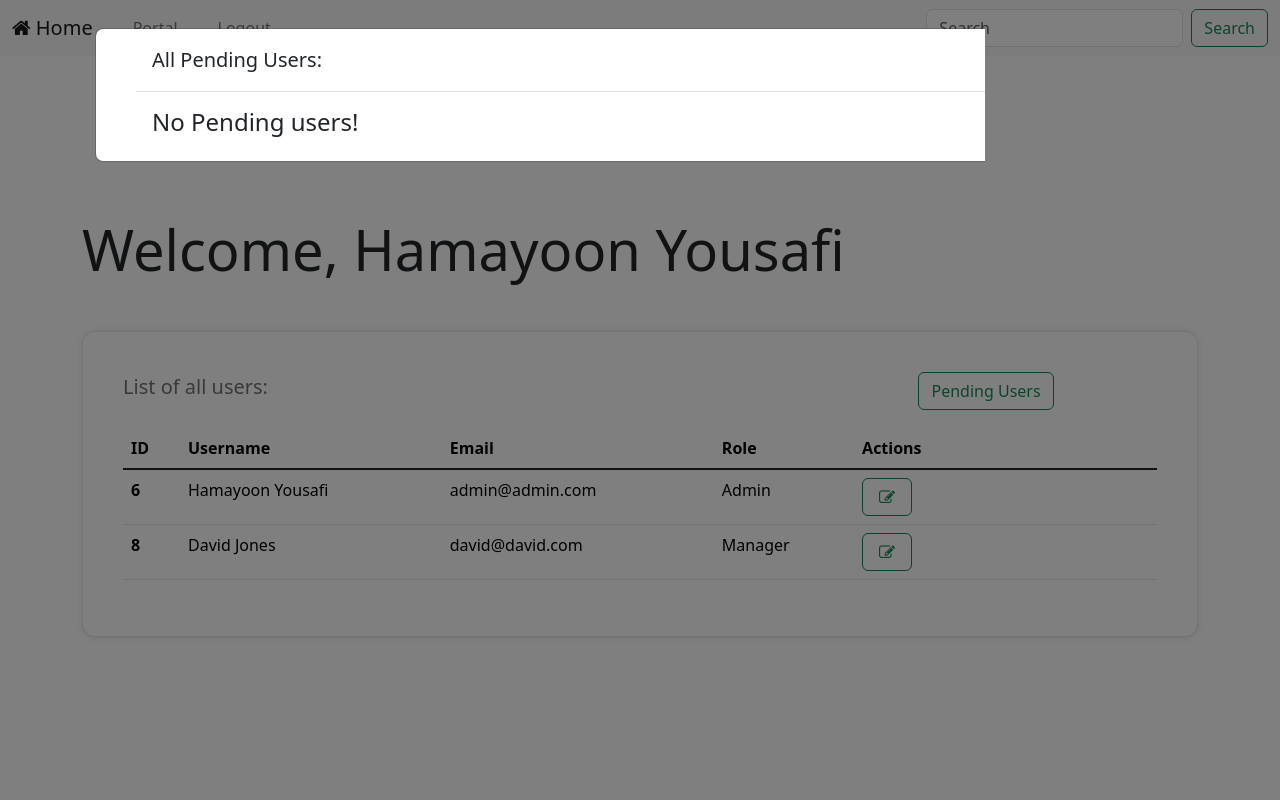
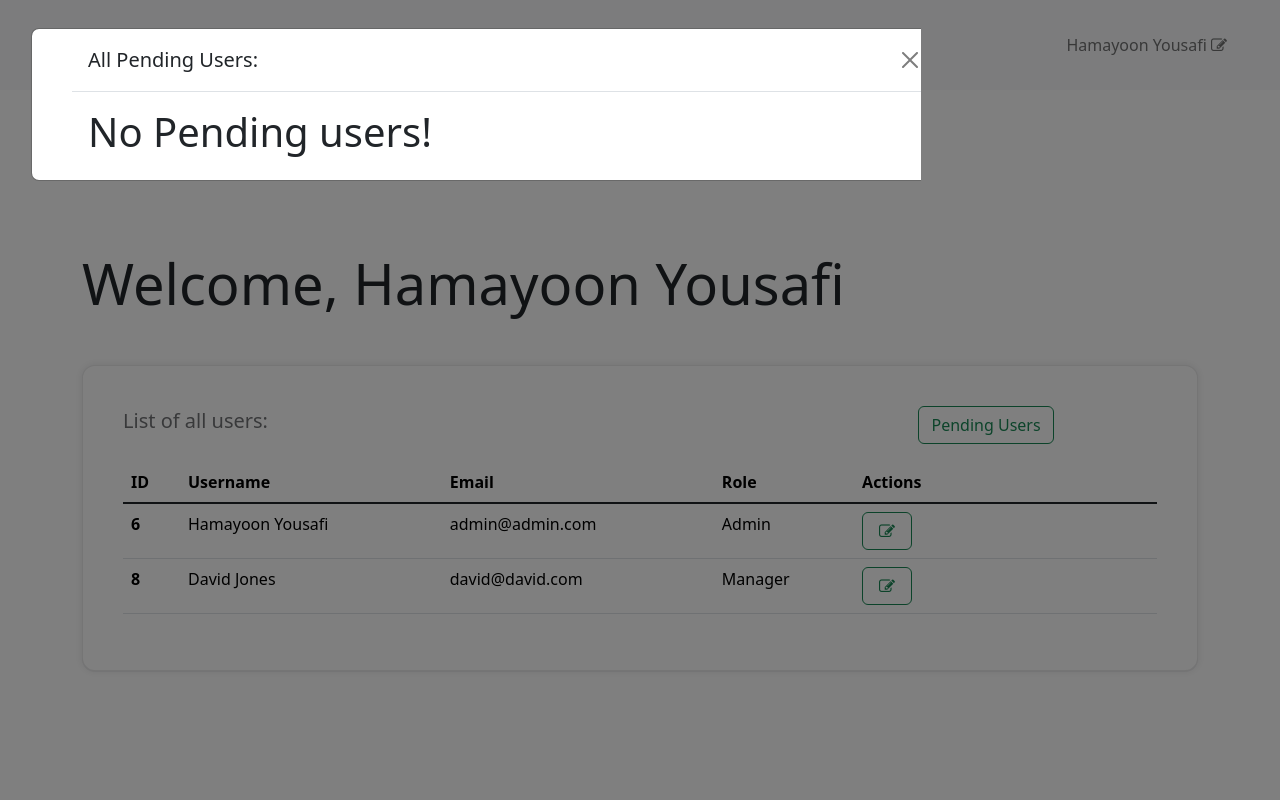
Before and after one commit to Hamayoon-yousafi/Flask-Quiz-App, a Flask app: page /admin/users-list in a window 1280 px wide, after a click on "Pending Users". Run offline with Flask 2, Linux system fonts and the light colour scheme; a user stored in the database is signed in; data comes from the database, SQL or seed files in the repository; both versions use the stored data as it was after the commit; some libraries are stand-ins or nearby versions.

Commit message:
fixed bugs, alterations to designs

```diff
--- a/quiz_application/admin.py
+++ b/quiz_application/admin.py
@@ -11,7 +11,8 @@ admin = Blueprint('admin', __name__)
 @is_admin
 def users_list():
     users = User.query.all()
-    pending_users = User.query.filter_by(role="Pending").all()
+    pending_users = [user for user in users if user.role == "Pending"]
+
     return render_template("admin/admin.html", user=current_user ,users = users, pending_users = pending_users)
 
 @admin.route('/delete_user/<int:id>')
@@ -22,7 +23,7 @@ def delete(id):
         db.session.delete(User.query.get_or_404(id))
         db.session.commit()
         flash("Successfully deleted!", category="success")
-        return redirect('/admin')
+        return redirect('/admin/users-list')
     except:
         flash("Something went wrong!", category="error")
         return redirect("/admin")
@@ -44,4 +45,4 @@ def update_user(id):
             return redirect('/admin/users-list')
         except:
             flash("Couldn't update user", category="error")
-    return render_template("/admin/update_user.html", user = user_to_update)
+    return render_template("/admin/update_user.html", user=user_to_update)
--- a/quiz_application/static/custom.css
+++ b/quiz_application/static/custom.css
@@ -120,12 +120,12 @@ body {
   }
 
   .modal-custom{
-      right: 255px !important;
-      left: -295px !important;
+    right: 255px !important;
+    left: -359px !important;
   }
 
   .modal-content-custom {
-    width: 74rem !important;
+    width: 59rem !important;
     padding: 0 40px;
   }
 
@@ -206,15 +206,19 @@ body {
   font-size: 15px;
 }
 
-.control-link, .control-link:hover {
+.control-link, .nav-edit-link, .control-link:hover {
   color: #0078d4;
 
 }
 
-.control-link:hover{
+.control-link:hover, .nav-edit-link:hover{
     text-decoration: underline;
 }
 
 .fa-arrow-right {
   margin-left: 5px;
 }
+
+.navbar {
+  padding: 25px !important;
+}
--- a/quiz_application/static/index.js
+++ b/quiz_application/static/index.js
@@ -13,3 +13,10 @@ if (edit_profile_password.required) {
 } else {
     edit_profile_confirm_password.required = false
 }
+
+function confirmation(event) {
+    userconfirmation = confirm("Are you sure?")
+    if (userconfirmation == false) {
+        event.preventDefault()
+    }
+}
--- a/quiz_application/templates/admin/admin.html
+++ b/quiz_application/templates/admin/admin.html
@@ -26,7 +26,7 @@
                         <div class="modal-body modal-body-custom">
                             <div class="bt-5">
                                     {% if not pending_users %}
-                                    <h4>No Pending users!</h4>
+                                    <h1 class="display-6">No Pending users!</h1>
                                     {% else %}
                                     <table class="table">
                                         <thead>
@@ -39,19 +39,19 @@
                                             </tr>
                                         </thead>
                                         <tbody>
+                                            {% for pending_user in pending_users %}
                                             <tr>
-                                                {% for pending_user in pending_users %}
                                                 <td>{{pending_user.id}}</td>
                                                 <td>{{pending_user.name}}</td>
                                                 <td>{{pending_user.email}}</td>
                                                 <td>{{pending_user.role}}</td>
                                                 <td>
                                                     <div class="actions">
-                                                        <a class="icon-buttons btn btn-outline-success" href="/admin/update_user/{{user.id}}"><i class="fa fa-pencil-square-o" aria-hidden="true"></i></a>
+                                                        <a class="icon-buttons btn btn-outline-success" href="/admin/update_user/{{pending_user.id}}"><i class="fa fa-pencil-square-o" aria-hidden="true"></i></a>
                                                     </div>
                                                 </td>
-                                                {% endfor %}
                                             </tr>
+                                            {% endfor %}
                                         </tbody>
                                     </table>
                                 {% endif %}
--- a/quiz_application/templates/admin/update_user.html
+++ b/quiz_application/templates/admin/update_user.html
@@ -40,7 +40,7 @@
                                 <button type="submit" class="btn custom-btn form-control mt-4 mb-3">
                                     Update
                                 </button>
-                                <a class="btn btn-outline-danger custom-btn form-control user_delete_btn" href="/admin/delete_user/{{user.id}}">Delete</a>
+                                <a onclick="confirmation(event)" class="btn btn-outline-danger custom-btn form-control user_delete_btn" href="/admin/delete_user/{{user.id}}">Delete</a>
                             </form>
                         </div>
                     </div>
--- a/quiz_application/templates/base.html
+++ b/quiz_application/templates/base.html
@@ -59,11 +59,12 @@
                   <a class="" id="login" href="/sign-up">Signup</a>
                 </li>
                 {% endif %}
-            </ul>
-            <form class="d-flex">
-              <input class="form-control me-2" type="search" placeholder="Search" aria-label="Search">
-              <button class="btn btn-outline-success" type="submit">Search</button>
-            </form>
+              </ul>
+              <ul class="navbar-nav">
+                <li class="nav-item">
+                  <a href="/edit_profile" class="nav-link">{{user.name}} <i class="fa fa-pencil-square-o" aria-hidden="true"></i></a>
+                </li>
+              </ul>
           </div>
         </div>
     </nav>
--- a/quiz_application/templates/sharedviews/edit_profile.html
+++ b/quiz_application/templates/sharedviews/edit_profile.html
@@ -39,7 +39,7 @@
                                 <button type="submit" class="btn custom-btn form-control mt-4 mb-3">
                                     Update
                                 </button>
-                                <a class="btn btn-danger custom-btn form-control user_delete_btn" href="/delete_user/{{user.id}}">Delete</a>
+                                <a onclick="confirmation(event)" class="btn btn-danger custom-btn form-control user_delete_btn" href="/delete_self">Delete</a>
                             </form>
                         </div>
                     </div>
--- a/quiz_application/templates/sharedviews/home.html
+++ b/quiz_application/templates/sharedviews/home.html
@@ -13,10 +13,6 @@
                     <p class="lead mt-2">
                         Lorem ipsum dolor sit amet consectetur adipisicing elit. Labore distinctio eius dolor minima, dolorem eveniet at. Consequatur, assumenda! Iste maxime ea in pariatur facilis fugit perspiciatis quo quos nulla eius?
                     </p>
-                    <div class="">
-                      <button type="button" class="btn btn-primary">Take Quiz!</button>
-                    </div>
-
             </div>
             <div class="col-md-6 container-for-svg">
                 <img class="img-thumbnail" src="{{ url_for('static', filename='/icons/exam.svg') }}" alt="">
--- a/quiz_application/templates/student/student.html
+++ b/quiz_application/templates/student/student.html
@@ -78,7 +78,7 @@
                         <td>{{subject.about}}</td>
                         <td>
                             <div class="actions">
-                                <a class="btn icon-buttons btn-outline-danger" href="/student/drop-course/{{subject.id}}/"><i class="fa fa-times" aria-hidden="true"></i></a>
+                                <a onclick="confirmation(event)" class="btn icon-buttons btn-outline-danger" href="/student/drop-course/{{subject.id}}/"><i class="fa fa-times" aria-hidden="true"></i></a>
                             </div>
                         </td>
                     </tr>
@@ -86,7 +86,7 @@
                 </tbody>
             </table>
             {% else %}
-            <h1 class="display-4 mt-3">You have not taken any subjects.</h1>
+            <h1 class="display-6 mt-3">You have not taken any subjects.</h1>
             {% endif %}
         </div>
 
```
Also changed, not shown: quiz_application/templates/auth/sign_up.html (+0 -17 lines), quiz_application/views.py (+12 -1 lines), quiz_application/quiz_app.db.
